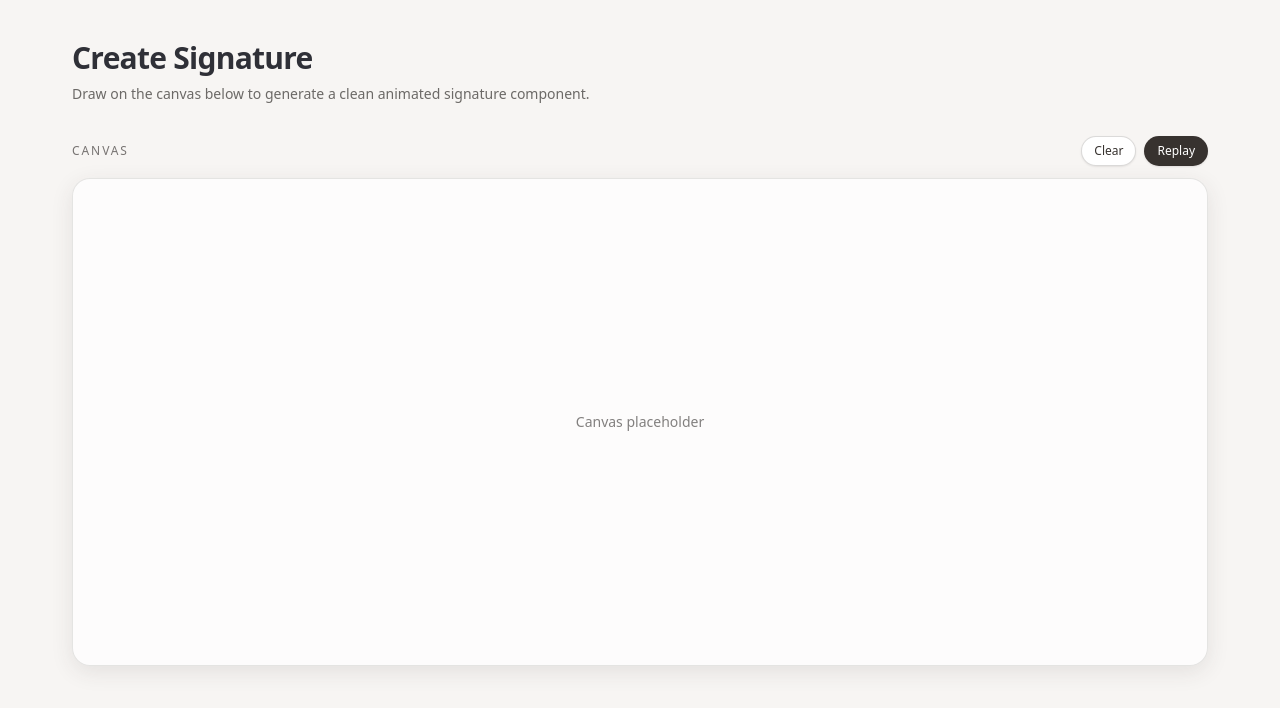
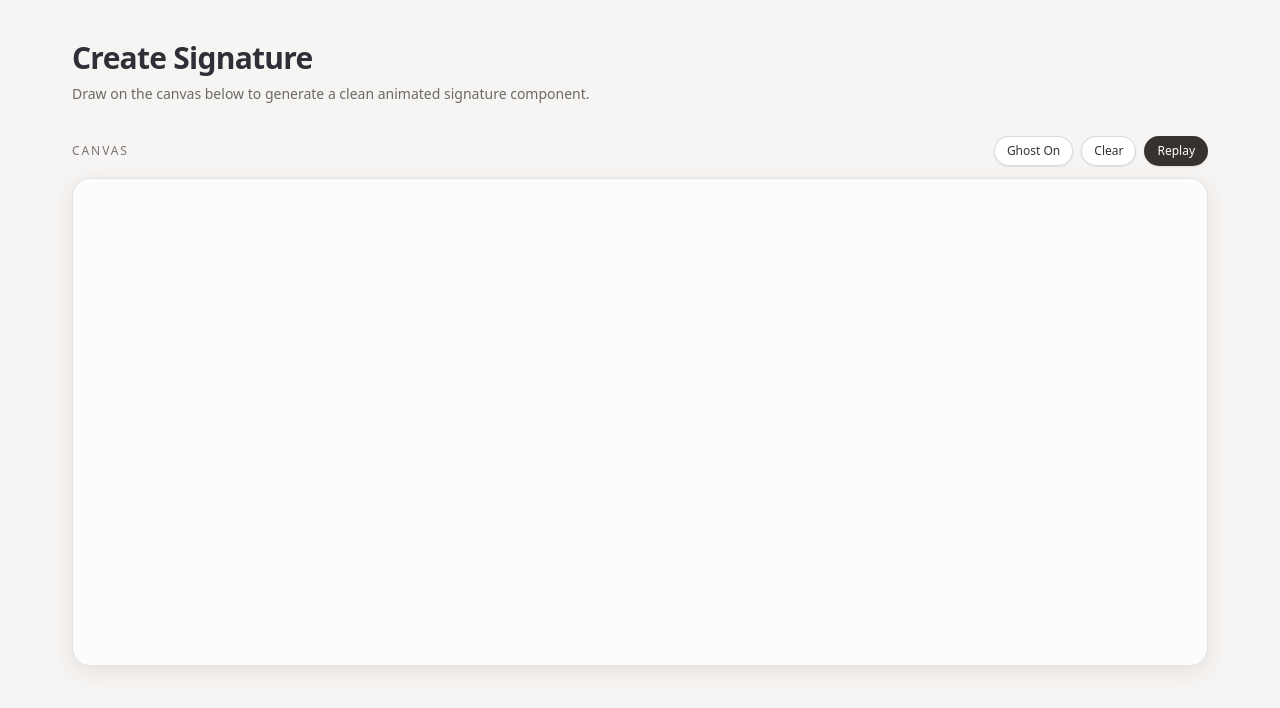
Before and after one commit to BroKarim/signature, a Next.js app: page /create in a window 1280 px wide. Shown: the top 708 px of the page. Built offline with nearby package versions, Linux system fonts and the light colour scheme.

Commit message:
feat(SignatureCanvas): add ghost effect and clear canvas functionality
BREAKING CHANGE: Refactor `SignatureCanvas` component to add ghost effect and clear canvas functionality

```diff
--- a/app/create/page.tsx
+++ b/app/create/page.tsx
@@ -1,4 +1,13 @@
+"use client";
+
+import { useRef, useState } from "react";
+
+import SignatureCanvas, { type SignatureCanvasHandle } from "@/components/signature/SignatureCanvas";
+
 export default function CreatePage() {
+  const [ghostEnabled, setGhostEnabled] = useState(true);
+  const canvasRef = useRef<SignatureCanvasHandle | null>(null);
+
   return (
     <div className="min-h-screen w-full bg-[#F7F5F3] text-[#2F3037]">
       <div className="mx-auto flex w-full max-w-[1200px] flex-col gap-8 px-4 py-10 sm:px-6 md:px-8">
@@ -10,13 +19,21 @@ export default function CreatePage() {
         </div>
 
         <div className="flex w-full flex-col gap-3">
-          <div className="flex items-center justify-between">
+          <div className="flex items-center justify-between gap-4">
             <div className="text-xs font-medium uppercase tracking-[0.16em] text-[rgba(49,45,43,0.65)]">
               Canvas
             </div>
             <div className="flex items-center gap-2">
               <button
                 type="button"
+                onClick={() => setGhostEnabled((prev) => !prev)}
+                className="rounded-full border border-[rgba(55,50,47,0.18)] bg-white px-3 py-1.5 text-xs font-medium text-[#37322F] shadow-[0px_1px_2px_rgba(55,50,47,0.10)] transition hover:bg-white/90"
+              >
+                Ghost {ghostEnabled ? "On" : "Off"}
+              </button>
+              <button
+                type="button"
+                onClick={() => canvasRef.current?.clear()}
                 className="rounded-full border border-[rgba(55,50,47,0.18)] bg-white px-3 py-1.5 text-xs font-medium text-[#37322F] shadow-[0px_1px_2px_rgba(55,50,47,0.10)] transition hover:bg-white/90"
               >
                 Clear
@@ -32,9 +49,7 @@ export default function CreatePage() {
 
           <div className="relative w-full overflow-hidden rounded-2xl border border-[rgba(55,50,47,0.12)] bg-white/70 shadow-[0px_6px_22px_rgba(55,50,47,0.10)]">
             <div className="relative aspect-[16/9] w-full min-h-[320px] sm:aspect-[21/9] sm:min-h-[360px]">
-              <div className="absolute inset-0 flex items-center justify-center text-sm text-[rgba(49,45,43,0.60)]">
-                Canvas placeholder
-              </div>
+              <SignatureCanvas ref={canvasRef} ghostEnabled={ghostEnabled} />
             </div>
           </div>
 
--- a/components/signature/SignatureCanvas.tsx
+++ b/components/signature/SignatureCanvas.tsx
@@ -0,0 +1,200 @@
+"use client";
+
+import type React from "react";
+import { forwardRef, useEffect, useImperativeHandle, useRef } from "react";
+
+import type { Point, Stroke } from "@/lib/signature/types";
+import { midpoint } from "@/lib/signature/smoothing";
+import { withVelocity } from "@/lib/signature/velocity";
+
+const LINE_COLOR = "#2C2826";
+const GHOST_COLOR = "#1C1A19";
+const MIN_WIDTH = 1.2;
+const MAX_WIDTH = 3.6;
+const VELOCITY_MAX = 2.5;
+const MIN_DISTANCE = 0.35;
+
+function toLocalPoint(
+  event: React.PointerEvent<HTMLCanvasElement>,
+  rect: DOMRect,
+  previous?: Point
+): Point {
+  const rawPoint = {
+    x: event.clientX - rect.left,
+    y: event.clientY - rect.top,
+    t: performance.now(),
+  };
+
+  return withVelocity(rawPoint, previous).point;
+}
+
+type SignatureCanvasProps = {
+  ghostEnabled?: boolean;
+};
+
+export type SignatureCanvasHandle = {
+  clear: () => void;
+};
+
+const SignatureCanvas = forwardRef<SignatureCanvasHandle, SignatureCanvasProps>(
+  ({ ghostEnabled = false }, ref) => {
+    const canvasRef = useRef<HTMLCanvasElement | null>(null);
+    const containerRef = useRef<HTMLDivElement | null>(null);
+    const isDrawingRef = useRef(false);
+    const strokesRef = useRef<Stroke[]>([]);
+    const currentStrokeRef = useRef<Stroke | null>(null);
+    const lastMidpointRef = useRef<{ x: number; y: number } | null>(null);
+
+    useImperativeHandle(
+      ref,
+      () => ({
+        clear: () => {
+          const canvas = canvasRef.current;
+          if (!canvas) return;
+          const ctx = canvas.getContext("2d");
+          if (!ctx) return;
+          ctx.clearRect(0, 0, canvas.width, canvas.height);
+          strokesRef.current = [];
+          currentStrokeRef.current = null;
+          lastMidpointRef.current = null;
+        },
+      }),
+      []
+    );
+
+    useEffect(() => {
+      const canvas = canvasRef.current;
+      const container = containerRef.current;
+
+      if (!canvas || !container) return;
+
+      const ctx = canvas.getContext("2d");
+      if (!ctx) return;
+
+      const resize = () => {
+        const rect = container.getBoundingClientRect();
+        const ratio = window.devicePixelRatio || 1;
+        canvas.width = rect.width * ratio;
+        canvas.height = rect.height * ratio;
+        canvas.style.width = `${rect.width}px`;
+        canvas.style.height = `${rect.height}px`;
+        ctx.setTransform(ratio, 0, 0, ratio, 0, 0);
+        ctx.lineCap = "round";
+        ctx.lineJoin = "round";
+        ctx.strokeStyle = LINE_COLOR;
+        ctx.lineWidth = 2;
+      };
+
+      resize();
+
+      const observer = new ResizeObserver(() => resize());
+      observer.observe(container);
+
+      return () => observer.disconnect();
+    }, []);
+
+    const handlePointerDown = (event: React.PointerEvent<HTMLCanvasElement>) => {
+      const canvas = canvasRef.current;
+      if (!canvas) return;
+
+      canvas.setPointerCapture(event.pointerId);
+      isDrawingRef.current = true;
+      lastMidpointRef.current = null;
+
+      const rect = canvas.getBoundingClientRect();
+      const point = toLocalPoint(event, rect);
+
+      const stroke: Stroke = { points: [point] };
+      currentStrokeRef.current = stroke;
+      strokesRef.current.push(stroke);
+
+      const ctx = canvas.getContext("2d");
+      if (!ctx) return;
+      ctx.beginPath();
+      ctx.moveTo(point.x, point.y);
+    };
+
+    const handlePointerMove = (event: React.PointerEvent<HTMLCanvasElement>) => {
+      if (!isDrawingRef.current) return;
+      const canvas = canvasRef.current;
+      const stroke = currentStrokeRef.current;
+      if (!canvas || !stroke) return;
+
+      const rect = canvas.getBoundingClientRect();
+      const previous = stroke.points[stroke.points.length - 1];
+      const point = toLocalPoint(event, rect, previous);
+      if (previous) {
+        const dx = point.x - previous.x;
+        const dy = point.y - previous.y;
+        if (Math.hypot(dx, dy) < MIN_DISTANCE) return;
+      }
+      stroke.points.push(point);
+
+      const ctx = canvas.getContext("2d");
+      if (!ctx) return;
+      const lastPoint = stroke.points[stroke.points.length - 2];
+      if (!lastPoint) return;
+      const mid = midpoint(lastPoint, point);
+      const velocityFactor = Math.min(point.v / VELOCITY_MAX, 1);
+      const width = MAX_WIDTH - (MAX_WIDTH - MIN_WIDTH) * velocityFactor;
+
+      const drawSegment = (offsetX = 0, offsetY = 0) => {
+        ctx.beginPath();
+        if (lastMidpointRef.current) {
+          ctx.moveTo(lastMidpointRef.current.x + offsetX, lastMidpointRef.current.y + offsetY);
+          ctx.quadraticCurveTo(
+            lastPoint.x + offsetX,
+            lastPoint.y + offsetY,
+            mid.x + offsetX,
+            mid.y + offsetY
+          );
+        } else {
+          ctx.moveTo(lastPoint.x + offsetX, lastPoint.y + offsetY);
+          ctx.lineTo(mid.x + offsetX, mid.y + offsetY);
+        }
+        ctx.stroke();
+      };
+
+      if (ghostEnabled) {
+        ctx.save();
+        ctx.strokeStyle = GHOST_COLOR;
+        ctx.globalAlpha = 0.2;
+        ctx.lineWidth = width + 1.6;
+        drawSegment(0.6, 0.8);
+        ctx.restore();
+      }
+
+      ctx.strokeStyle = LINE_COLOR;
+      ctx.globalAlpha = 1;
+      ctx.lineWidth = width;
+      drawSegment();
+      lastMidpointRef.current = mid;
+    };
+
+    const endStroke = (event: React.PointerEvent<HTMLCanvasElement>) => {
+      const canvas = canvasRef.current;
+      if (!canvas) return;
+
+      isDrawingRef.current = false;
+      currentStrokeRef.current = null;
+      canvas.releasePointerCapture(event.pointerId);
+    };
+
+    return (
+      <div ref={containerRef} className="relative h-full w-full">
+        <canvas
+          ref={canvasRef}
+          className="absolute inset-0 h-full w-full touch-none"
+          onPointerDown={handlePointerDown}
+          onPointerMove={handlePointerMove}
+          onPointerUp={endStroke}
+          onPointerCancel={endStroke}
+        />
+      </div>
+    );
+  }
+);
+
+SignatureCanvas.displayName = "SignatureCanvas";
+
+export default SignatureCanvas;
--- a/lib/signature/smoothing.ts
+++ b/lib/signature/smoothing.ts
@@ -0,0 +1,13 @@
+import type { Point } from "@/lib/signature/types";
+
+type MidPoint = {
+  x: number;
+  y: number;
+};
+
+export function midpoint(a: Point, b: Point): MidPoint {
+  return {
+    x: (a.x + b.x) / 2,
+    y: (a.y + b.y) / 2,
+  };
+}
--- a/lib/signature/velocity.ts
+++ b/lib/signature/velocity.ts
@@ -0,0 +1,27 @@
+import type { Point } from "@/lib/signature/types";
+
+type RawPoint = Omit<Point, "v">;
+
+type VelocityResult = {
+  point: Point;
+  velocity: number;
+};
+
+export function withVelocity(point: RawPoint, previous?: Point): VelocityResult {
+  if (!previous) {
+    return {
+      point: { ...point, v: 0 },
+      velocity: 0,
+    };
+  }
+
+  const dx = point.x - previous.x;
+  const dy = point.y - previous.y;
+  const dt = Math.max(point.t - previous.t, 1);
+  const velocity = Math.hypot(dx, dy) / dt;
+
+  return {
+    point: { ...point, v: velocity },
+    velocity,
+  };
+}
```
Also changed, not shown: lib/signature/types.ts (+10 -0 lines), 1 other file (tests, documents, lock files or other folders).
